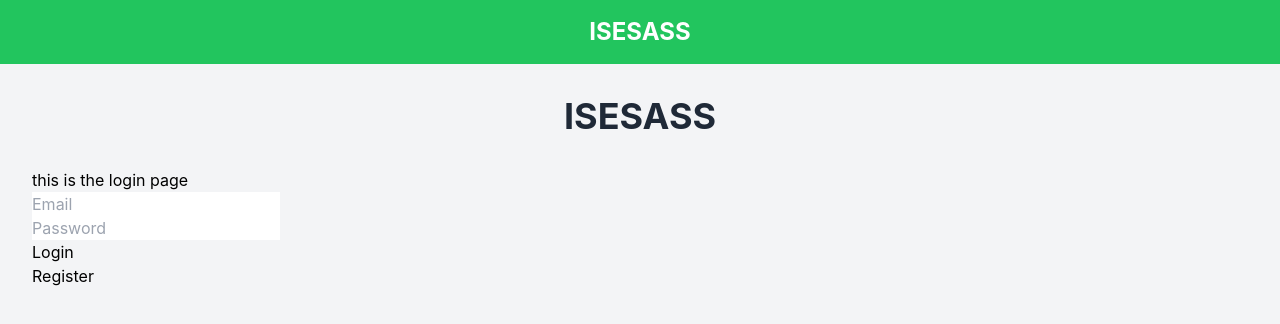
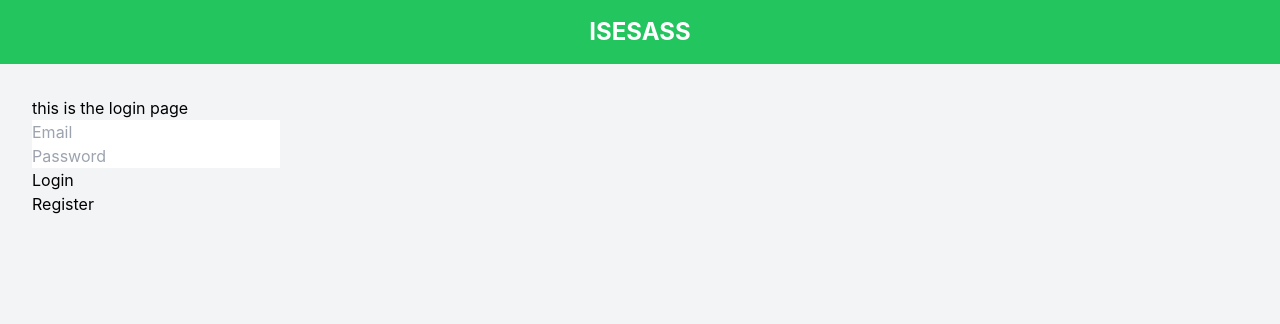
Before and after one commit to CiaranLy/ISESASS-Frontend, a React (Create React App) app: page / in a window 1280 px wide. Shown: the top 324 px of the page. Built offline with nearby package versions, Linux system fonts and the light colour scheme; no server answers; the HTML template or start-up script is replaced by a standard one.

Commit message:
removed unnessary title

```diff
--- a/src/App.tsx
+++ b/src/App.tsx
@@ -15,7 +15,6 @@ function App() {
       </div>
     ) : (
       <div className="container mx-auto p-8">
-        <h1 className="text-4xl font-bold text-center mb-8 text-gray-800">ISESASS</h1>
         <LoginPage
           user={user}
           setUser={setUser}
```
